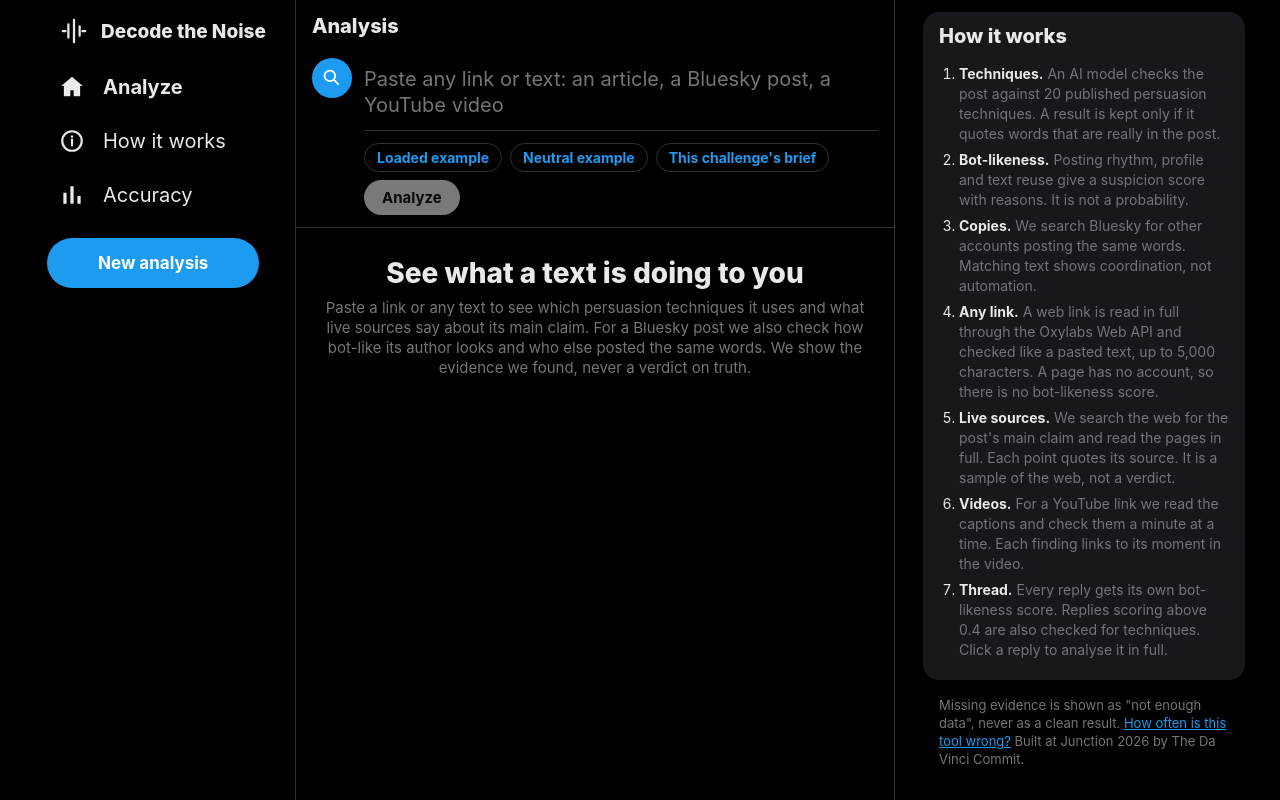
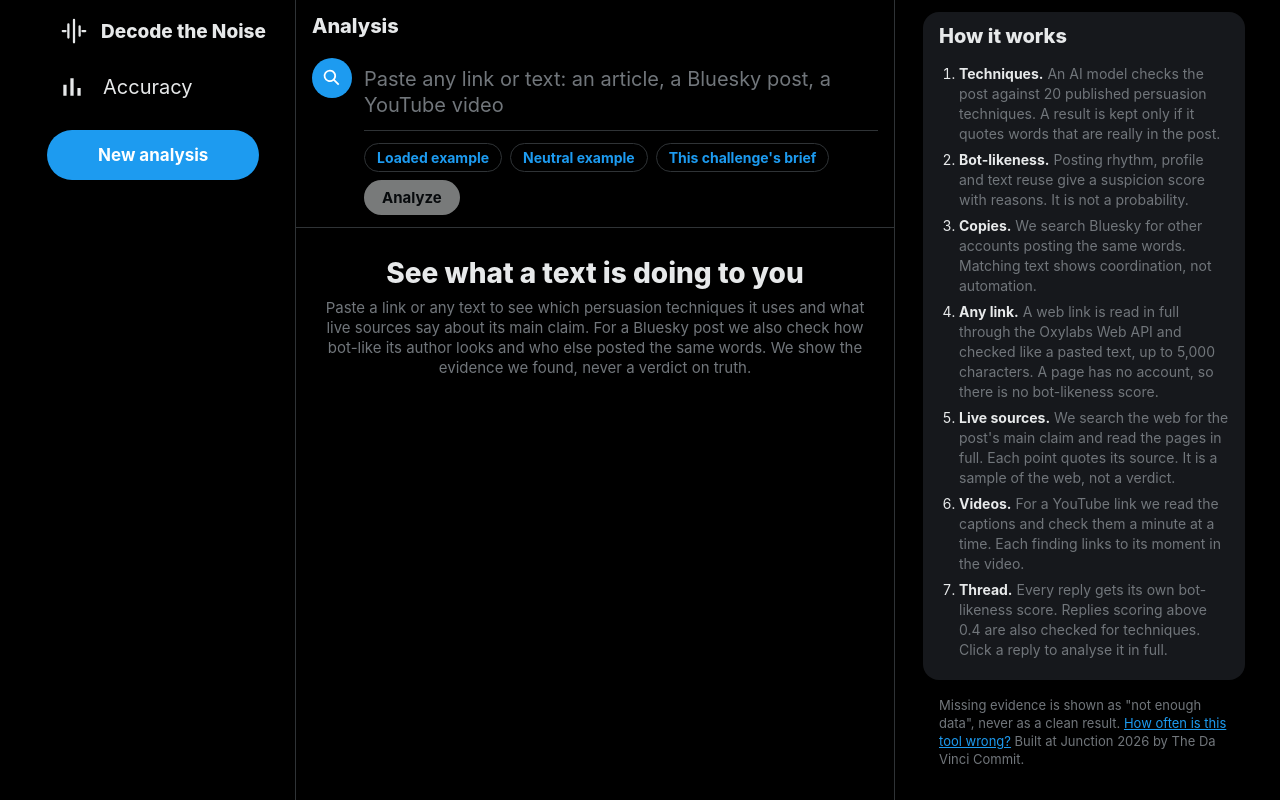
Before and after one commit to vietdoan0233/Da-Vinci-s-Hostinger-Challenge, a browser extension: page web/index.html in a window 1280 px wide. Drawn offline with Linux system fonts and the light colour scheme.

Commit message:
Left rail: remove the Analyze and How it works links
The Accuracy page keeps Analyze as its way back to the analyser.

Co-Authored-By: Claude Fable 5.2 <noreply@anthropic.com>

```diff
--- a/web/index.html
+++ b/web/index.html
@@ -21,7 +21,6 @@
   .nav { display: flex; align-items: center; gap: 18px; padding: 12px; border-radius: 999px; font-size: 20px; color: var(--text); text-decoration: none; background: none; border: 0; width: fit-content; }
   .nav:hover { background: rgba(231, 233, 234, .1); }
   .nav.active { font-weight: 700; }
-  #how:target { outline: 2px solid var(--blue); }  /* the card is often already on screen, so the link must show something */
   .nav .ic { width: 26px; height: 26px; }
   .cta { margin-top: 14px; width: 90%; padding: 15px; border: 0; border-radius: 999px; background: var(--blue); color: #fff; font-weight: 700; font-size: 17px; }
   .cta:hover { background: var(--blue-hover); }
@@ -81,14 +80,6 @@
       <svg viewBox="0 0 32 32" aria-hidden="true"><path d="M4 16h3M10 9v14M16 4v24M22 11v10M28 16h-3"/></svg>
       <span>Decode the Noise</span>
     </div>
-    <a class="nav active" href="./">
-      <svg class="ic" viewBox="0 0 24 24" aria-hidden="true"><path d="M12 2.6 2 11h2.500v9.500h6V15h3v5.500h6V11H22L12 2.600z"/></svg>
-      <span>Analyze</span>
-    </a>
-    <a class="nav" href="#how">
-      <svg class="ic" viewBox="0 0 24 24" aria-hidden="true"><path d="M12 2a10 10 0 1 0 0 20 10 10 0 0 0 0-20zm0 2a8 8 0 1 1 0 16 8 8 0 0 1 0-16zm-1 6h2v7h-2v-7zm0-3h2v2h-2V7z"/></svg>
-      <span>How it works</span>
-    </a>
     <a class="nav" href="metrics.html">
       <svg class="ic" viewBox="0 0 24 24" aria-hidden="true"><path d="M4 20V10h3v10H4zm6.500 0V4h3v16h-3zM17 20v-7h3v7h-3z"/></svg>
       <span>Accuracy</span>
```
Also changed, not shown: web/metrics.html (+0 -4 lines).
